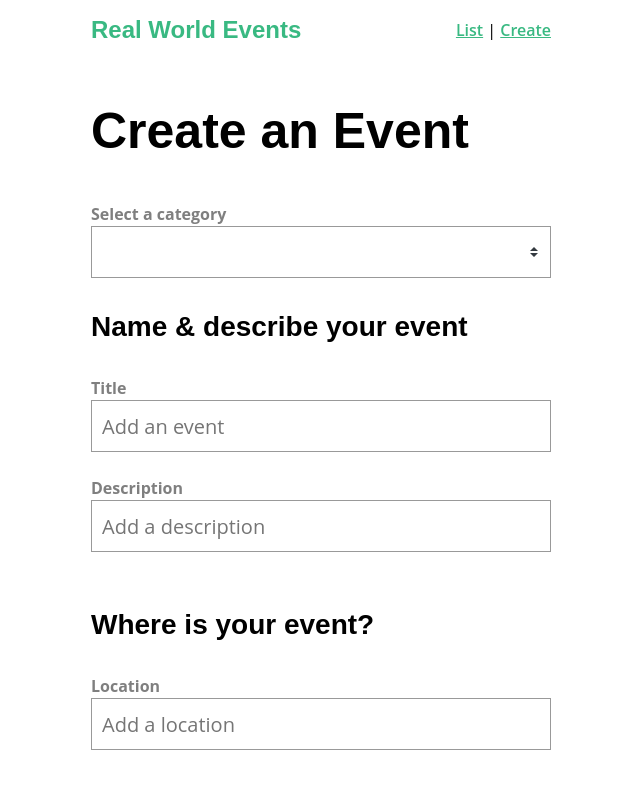
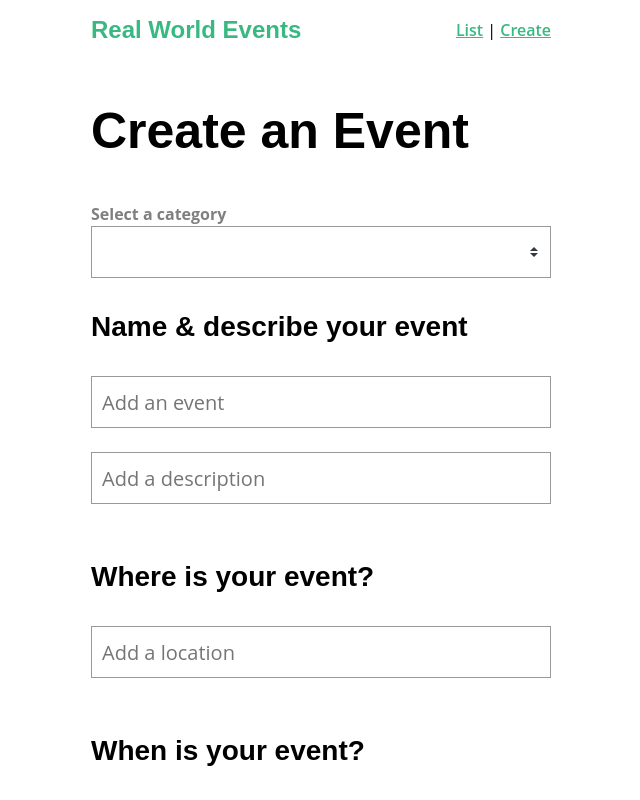
Before and after one commit to M-RAY47/real-world-vue, a Vue app: page /event/create in a window 1280 px wide. Shown: the top 800 px of the page, without its empty margins (339-979 px from the left). Built offline with nearby package versions, Linux system fonts and the light colour scheme.

Commit message:
removed duplicated code

```diff
--- a/src/components/BaseInput.vue
+++ b/src/components/BaseInput.vue
@@ -13,13 +13,6 @@ export default {
   inheritAttrs: false,
   name: "BaseInput",
   mixins: [formFieldMixin],
-  props: {
-    label: {
-      type: String,
-      default: "",
-    },
-    modelValue: [String, Number],
-  },
 };
 </script>
 
```
